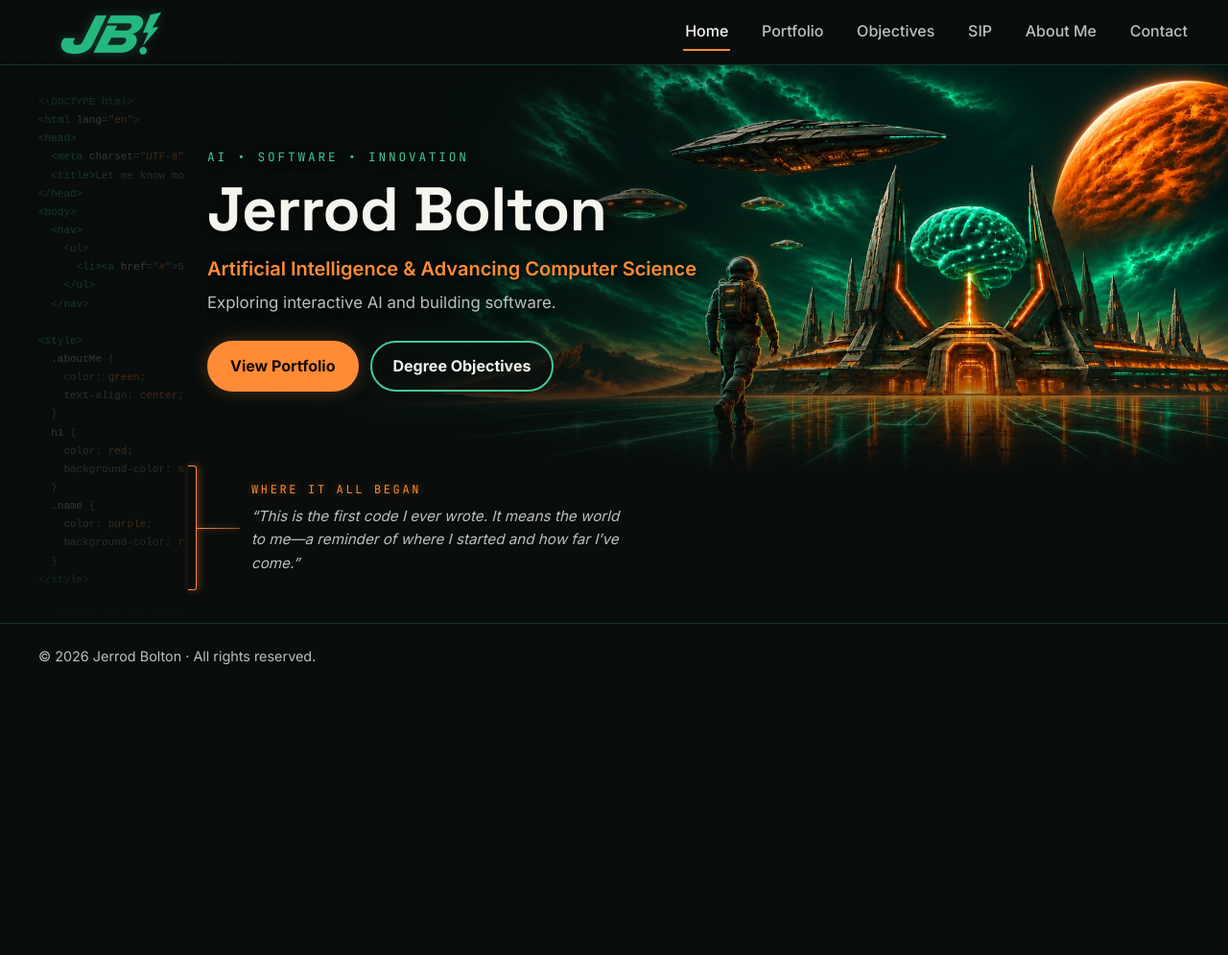
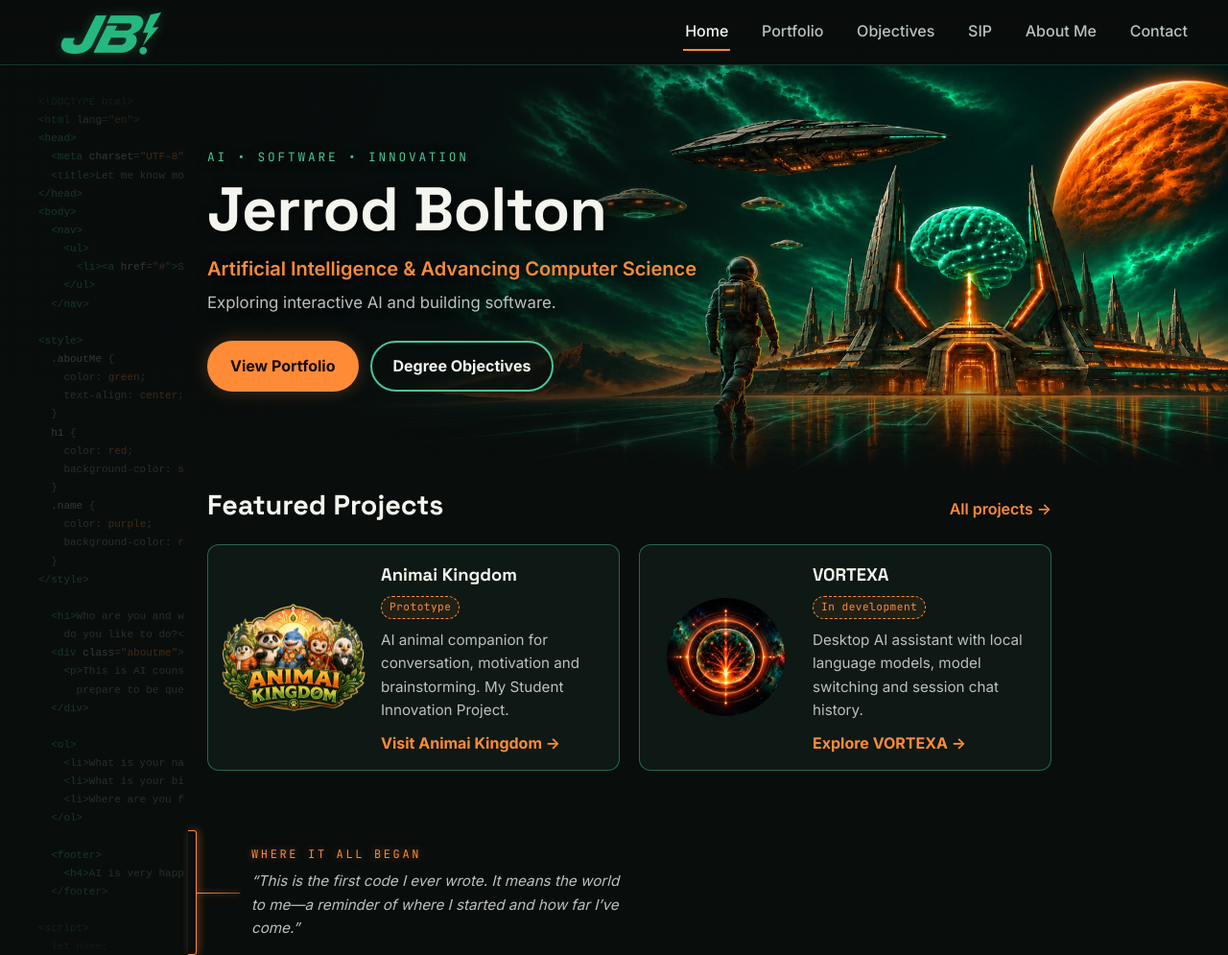
Before and after one commit to JerrodBolton/Pro-folio, a plain HTML site: page index.html in a window 1280 px wide. Shown: the top 995 px of the page at 96% size. Before the commit the page ends 800 px from the top, so only its background shows below. Drawn offline with Linux system fonts and the light colour scheme.

Commit message:
Feature Animai Kingdom and VORTEXA on the home page
Co-Authored-By: Claude Opus 5.5 <noreply@anthropic.com>

```diff
--- a/index.html
+++ b/index.html
@@ -112,6 +112,37 @@
         </div>
       </section>
 
+      <section class="section home-projects" aria-labelledby="featured-title">
+        <div class="container">
+          <div class="inner">
+            <div class="section-head">
+              <h2 id="featured-title">Featured Projects</h2>
+              <a href="portfolio.html">All projects →</a>
+            </div>
+            <div class="card-grid">
+              <a class="project-card project-card-link" href="http://animaikingdom.com" data-animai-link>
+                <img class="project-logo" src="projects/animai-kingdom/images/animai-kingdom-logo-web.png" alt="" width="600" height="451" />
+                <div>
+                  <h3>Animai Kingdom</h3>
+                  <p><span class="dev-tag">Prototype</span></p>
+                  <p>AI animal companion for conversation, motivation and brainstorming. My Student Innovation Project.</p>
+                  <span class="read-more">Visit Animai Kingdom</span>
+                </div>
+              </a>
+              <a class="project-card project-card-link" href="projects/vortexa/index.html">
+                <img class="project-logo project-logo-square" src="projects/vortexa/images/vortexa-logo-web.jpg" alt="" width="600" height="600" />
+                <div>
+                  <h3>VORTEXA</h3>
+                  <p><span class="dev-tag">In development</span></p>
+                  <p>Desktop AI assistant with local language models, model switching and session chat history.</p>
+                  <span class="read-more">Explore VORTEXA</span>
+                </div>
+              </a>
+            </div>
+          </div>
+        </div>
+      </section>
+
       <!-- Caption explaining the code column (the first code Jerrod ever wrote) -->
       <aside class="code-caption" aria-labelledby="code-caption-title">
         <div class="container">
```
